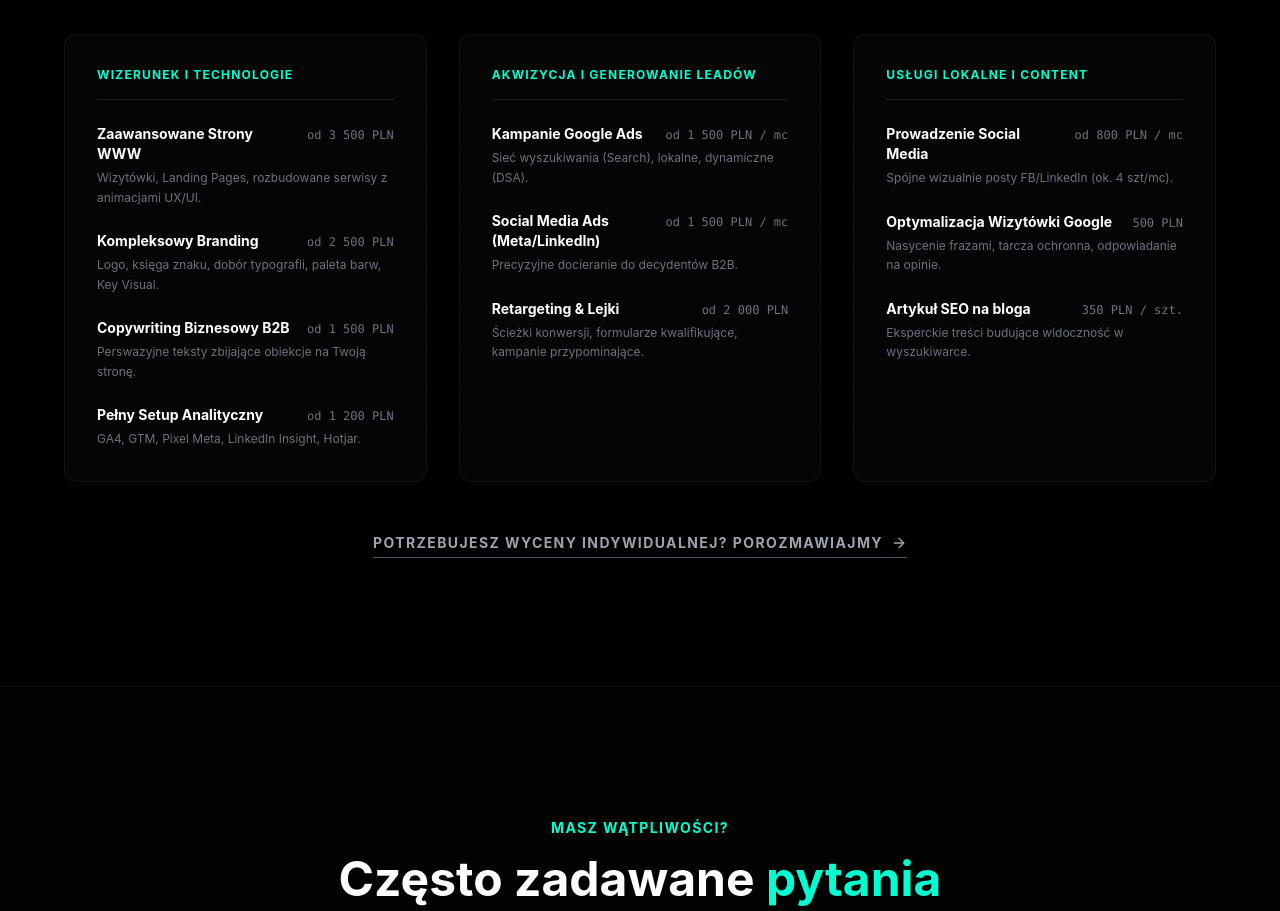
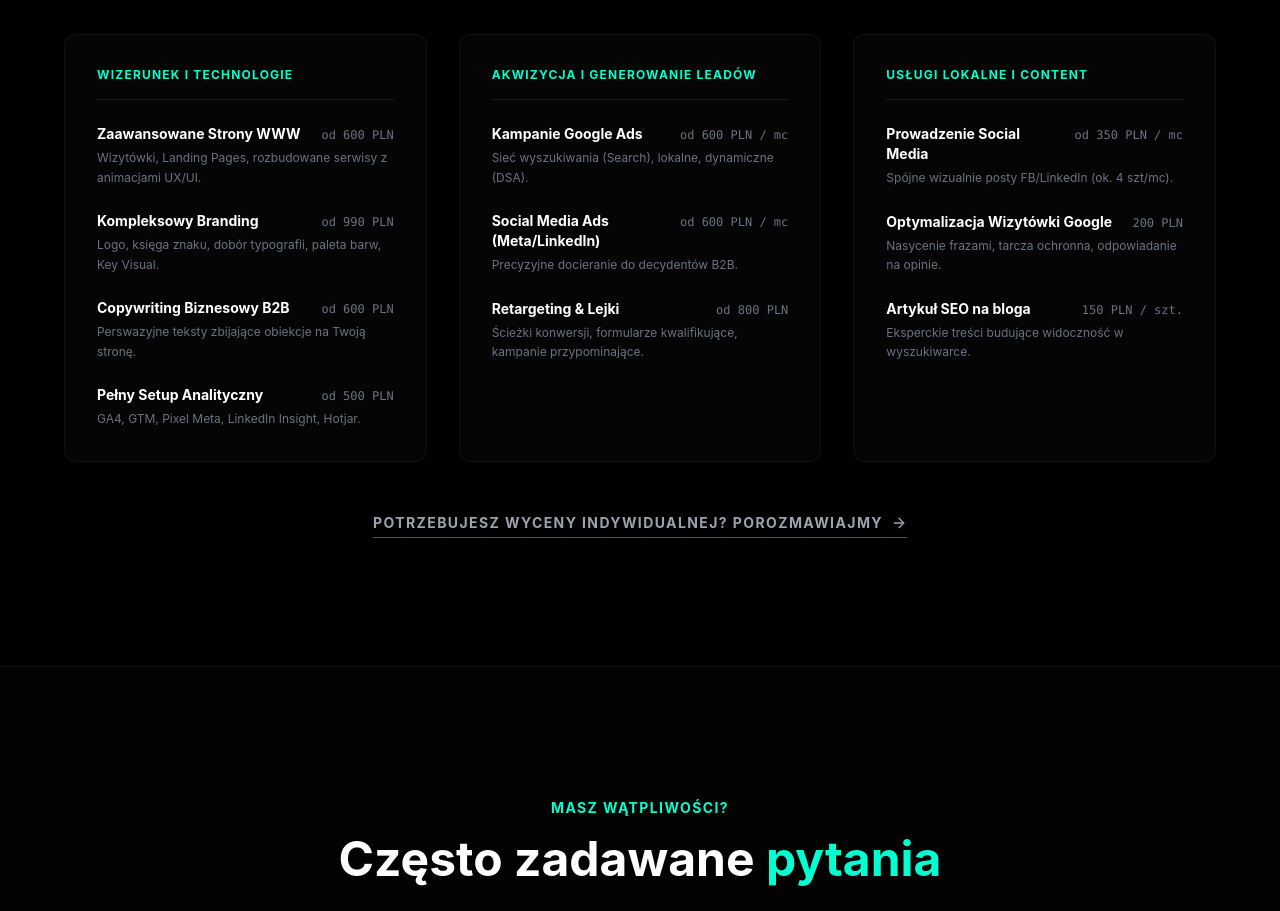
Before and after one commit to michalfbi/visilogo, a React (Create React App) app in the folder frontend/: page / in a window 1280 px wide. Shown: the part 10000-10911 px from the top of the page. Built offline with nearby package versions, Linux system fonts and the light colour scheme.

Commit message:
Korekta cen pojedynczych uslug - obnizka >50%

```diff
--- a/frontend/src/mock.js
+++ b/frontend/src/mock.js
@@ -231,26 +231,26 @@ export const singleServices = [
   {
     category: "Wizerunek i Technologie",
     items: [
-      { name: "Zaawansowane Strony WWW", price: "od 3 500 PLN", desc: "Wizytówki, Landing Pages, rozbudowane serwisy z animacjami UX/UI." },
-      { name: "Kompleksowy Branding", price: "od 2 500 PLN", desc: "Logo, księga znaku, dobór typografii, paleta barw, Key Visual." },
-      { name: "Copywriting Biznesowy B2B", price: "od 1 500 PLN", desc: "Perswazyjne teksty zbijające obiekcje na Twoją stronę." },
-      { name: "Pełny Setup Analityczny", price: "od 1 200 PLN", desc: "GA4, GTM, Pixel Meta, LinkedIn Insight, Hotjar." }
+      { name: "Zaawansowane Strony WWW", price: "od 600 PLN", desc: "Wizytówki, Landing Pages, rozbudowane serwisy z animacjami UX/UI." },
+      { name: "Kompleksowy Branding", price: "od 990 PLN", desc: "Logo, księga znaku, dobór typografii, paleta barw, Key Visual." },
+      { name: "Copywriting Biznesowy B2B", price: "od 600 PLN", desc: "Perswazyjne teksty zbijające obiekcje na Twoją stronę." },
+      { name: "Pełny Setup Analityczny", price: "od 500 PLN", desc: "GA4, GTM, Pixel Meta, LinkedIn Insight, Hotjar." }
     ]
   },
   {
     category: "Akwizycja i Generowanie Leadów",
     items: [
-      { name: "Kampanie Google Ads", price: "od 1 500 PLN / mc", desc: "Sieć wyszukiwania (Search), lokalne, dynamiczne (DSA)." },
-      { name: "Social Media Ads (Meta/LinkedIn)", price: "od 1 500 PLN / mc", desc: "Precyzyjne docieranie do decydentów B2B." },
-      { name: "Retargeting & Lejki", price: "od 2 000 PLN", desc: "Ścieżki konwersji, formularze kwalifikujące, kampanie przypominające." }
+      { name: "Kampanie Google Ads", price: "od 600 PLN / mc", desc: "Sieć wyszukiwania (Search), lokalne, dynamiczne (DSA)." },
+      { name: "Social Media Ads (Meta/LinkedIn)", price: "od 600 PLN / mc", desc: "Precyzyjne docieranie do decydentów B2B." },
+      { name: "Retargeting & Lejki", price: "od 800 PLN", desc: "Ścieżki konwersji, formularze kwalifikujące, kampanie przypominające." }
     ]
   },
   {
     category: "Usługi Lokalne i Content",
     items: [
-      { name: "Prowadzenie Social Media", price: "od 800 PLN / mc", desc: "Spójne wizualnie posty FB/LinkedIn (ok. 4 szt/mc)." },
-      { name: "Optymalizacja Wizytówki Google", price: "500 PLN", desc: "Nasycenie frazami, tarcza ochronna, odpowiadanie na opinie." },
-      { name: "Artykuł SEO na bloga", price: "350 PLN / szt.", desc: "Eksperckie treści budujące widoczność w wyszukiwarce." }
+      { name: "Prowadzenie Social Media", price: "od 350 PLN / mc", desc: "Spójne wizualnie posty FB/LinkedIn (ok. 4 szt/mc)." },
+      { name: "Optymalizacja Wizytówki Google", price: "200 PLN", desc: "Nasycenie frazami, tarcza ochronna, odpowiadanie na opinie." },
+      { name: "Artykuł SEO na bloga", price: "150 PLN / szt.", desc: "Eksperckie treści budujące widoczność w wyszukiwarce." }
     ]
   }
 ];
```
